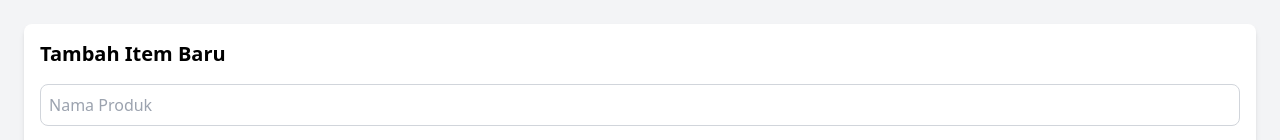
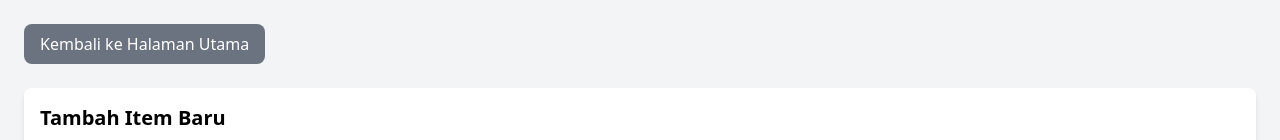
Before and after one commit to ihell/learning-vue.js, a Vue app: page /form in a window 1280 px wide. Shown: the top 140 px of the page. Built offline with nearby package versions, Linux system fonts and the light colour scheme; no server answers; the database is empty.

Commit message:
add: button back

```diff
--- a/src/components/InventoryForm.vue
+++ b/src/components/InventoryForm.vue
@@ -1,5 +1,14 @@
 <template>
   <div class="p-6 bg-gray-100">
+
+       <!-- Tombol Kembali -->
+       <router-link
+      to="/"
+      class="bg-gray-500 text-white px-4 py-2 rounded-lg mb-6 inline-block"
+    >
+      Kembali ke Halaman Utama
+    </router-link>
+
     <div class="bg-white shadow-md rounded-lg p-4 mb-6">
       <h2 class="text-xl font-semibold mb-4">{{ isEdit ? 'Edit Item' : 'Tambah Item Baru' }}</h2>
       <form @submit.prevent="submitForm" class="space-y-4">
```
